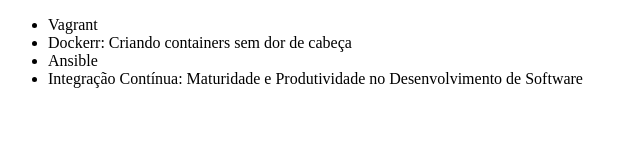
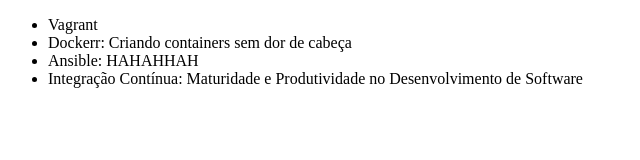
Before and after one commit to lucasgamestar/alura-git, a plain HTML site: page index.html in a window 1280 px wide. Shown: the whole page, without its empty margins (0-640 px from the left). Drawn offline with Linux system fonts and the light colour scheme.

Commit message:
Alteraçao HAHAHAH

```diff
--- a/index.html
+++ b/index.html
@@ -8,7 +8,7 @@
     <ul>
         <li>Vagrant</li>
         <li>Dockerr: Criando containers sem dor de cabeça</li>
-        <li>Ansible</li>
+        <li>Ansible: HAHAHHAH</li>
         <li>Integração Contínua: Maturidade e Produtividade no Desenvolvimento de Software</li>
     </ul>
 </body>
```
